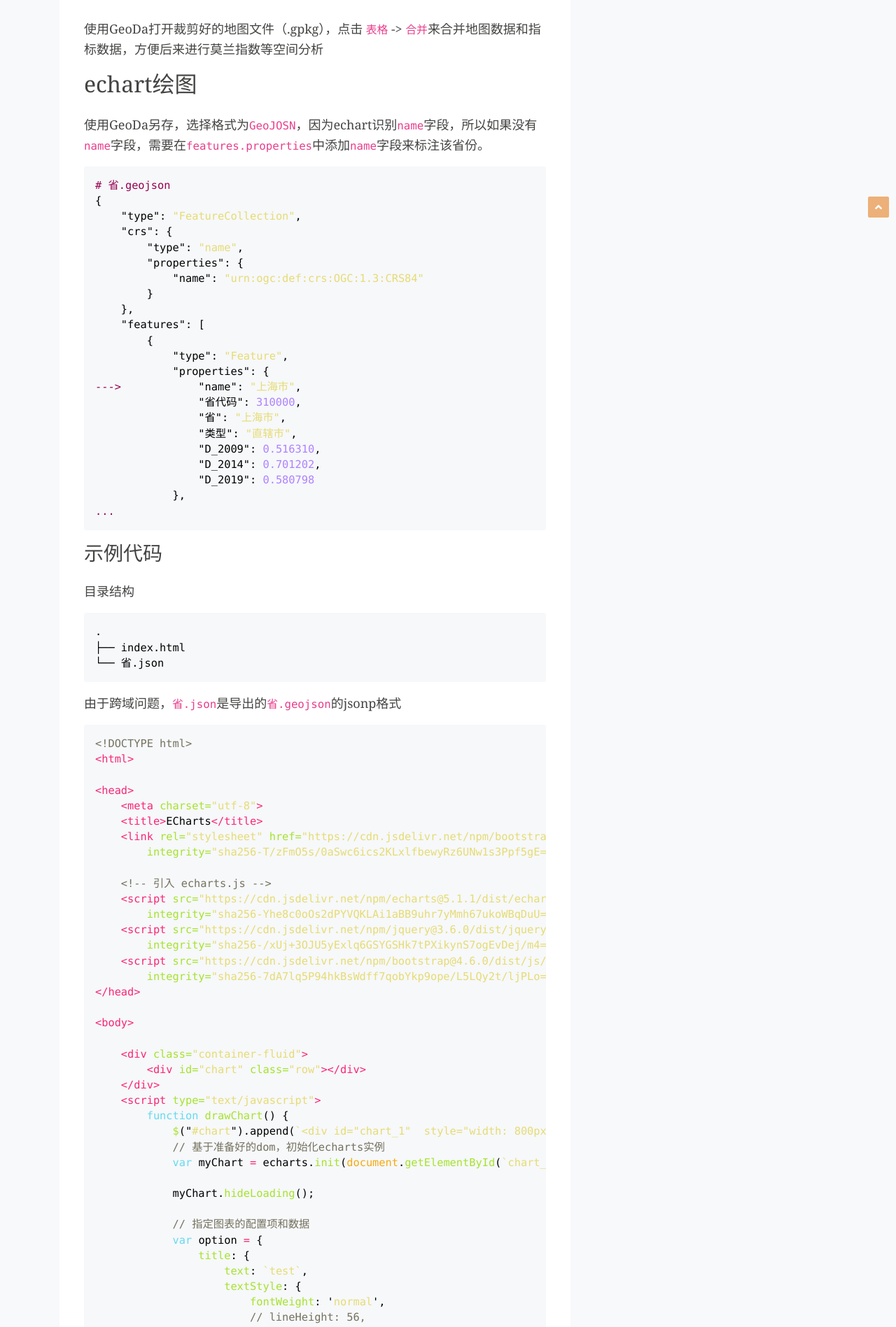
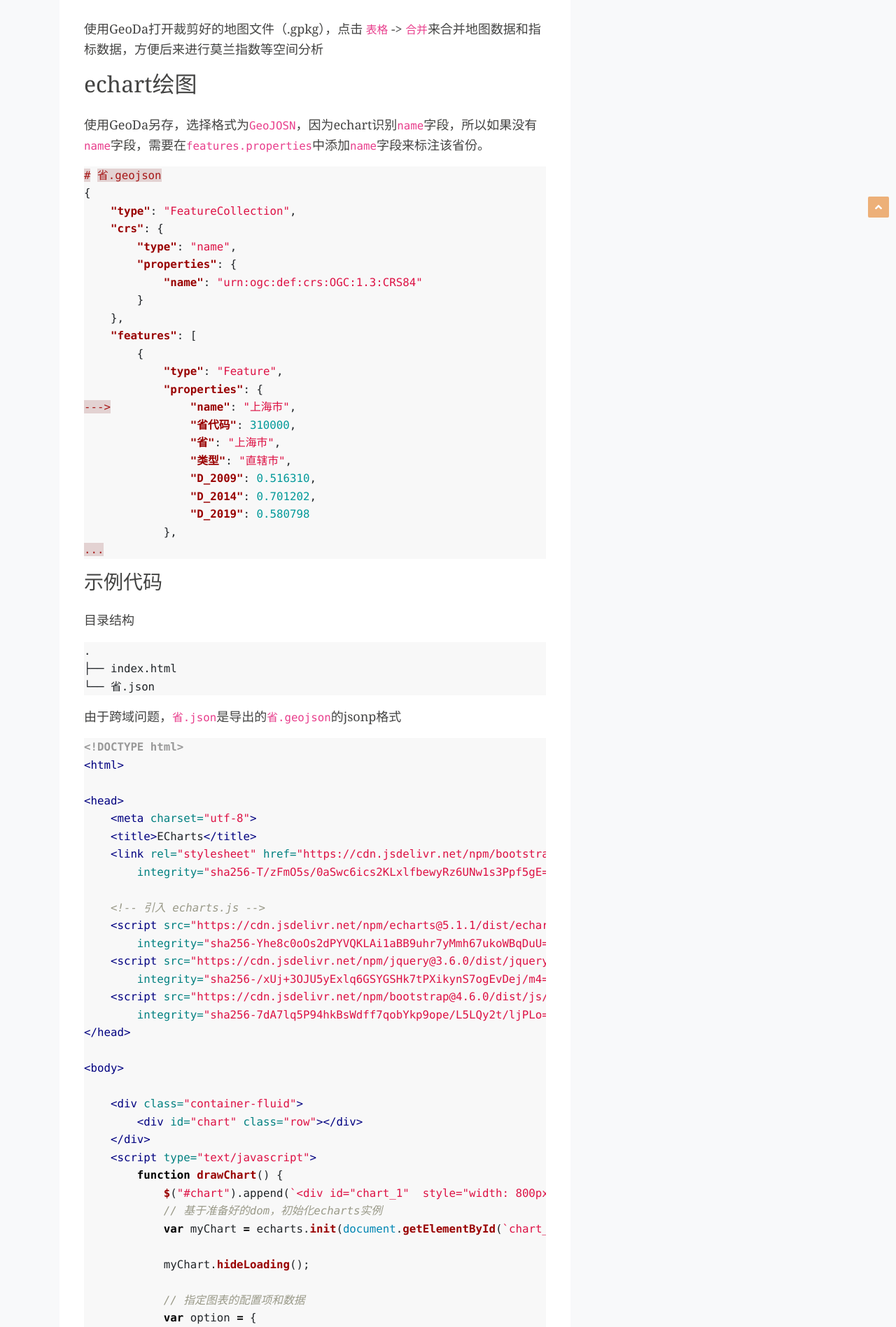
Before and after one commit to xubiaosunny/xubiaosunny.github.io, a Jekyll site: the page built from _posts/data_analysis/2021-05-13-use_of_tools_related_to_map_data.md, in a window 1280 px wide. Shown: the part 579-2476 px from the top of the page at 70% size. Built offline with Jekyll 4.4.1, drawn with Linux system fonts in a browser that asks for light colours; comment, search, counter and statistics services are not loaded.

Commit message:
切换代码高亮方案

```diff
--- a/assets/css/syntax.css
+++ b/assets/css/syntax.css
@@ -1,10 +1,47 @@
 .highlight table td { padding: 5px; }
 .highlight table pre { margin: 0; }
+.highlight .cm {
+  color: #999988;
+  font-style: italic;
+}
+.highlight .cp {
+  color: #999999;
+  font-weight: bold;
+}
+.highlight .c1 {
+  color: #999988;
+  font-style: italic;
+}
+.highlight .cs {
+  color: #999999;
+  font-weight: bold;
+  font-style: italic;
+}
+.highlight .c, .highlight .ch, .highlight .cd, .highlight .cpf {
+  color: #999988;
+  font-style: italic;
+}
+.highlight .err {
+  color: #a61717;
+  background-color: #e3d2d2;
+}
+.highlight .gd {
+  color: #000000;
+  background-color: #ffdddd;
+}
+.highlight .ge {
+  color: #000000;
+  font-style: italic;
+}
+.highlight .gr {
+  color: #aa0000;
+}
 .highlight .gh {
   color: #999999;
 }
-.highlight .sr {
-  color: #f6aa11;
+.highlight .gi {
+  color: #000000;
+  background-color: #ddffdd;
 }
 .highlight .go {
   color: #888888;
@@ -13,196 +50,164 @@
   color: #555555;
 }
 .highlight .gs {
+  font-weight: bold;
 }
 .highlight .gu {
   color: #aaaaaa;
 }
-.highlight .nb {
-  color: #f6aa11;
-}
-.highlight .cm {
-  color: #75715e;
-}
-.highlight .cp {
-  color: #75715e;
-}
-.highlight .c1 {
-  color: #75715e;
-}
-.highlight .cs {
-  color: #75715e;
-}
-.highlight .c, .highlight .cd {
-  color: #75715e;
-}
-.highlight .err {
-  color: #960050;
-}
-.highlight .gr {
-  color: #960050;
-}
 .highlight .gt {
-  color: #960050;
-}
-.highlight .gd {
-  color: #49483e;
-}
-.highlight .gi {
-  color: #49483e;
-}
-.highlight .ge {
-  color: #49483e;
+  color: #aa0000;
 }
 .highlight .kc {
-  color: #66d9ef;
+  color: #000000;
+  font-weight: bold;
 }
 .highlight .kd {
-  color: #66d9ef;
+  color: #000000;
+  font-weight: bold;
+}
+.highlight .kn {
+  color: #000000;
+  font-weight: bold;
+}
+.highlight .kp {
+  color: #000000;
+  font-weight: bold;
 }
 .highlight .kr {
-  color: #66d9ef;
+  color: #000000;
+  font-weight: bold;
+}
+.highlight .kt {
+  color: #445588;
+  font-weight: bold;
+}
+.highlight .k, .highlight .kv {
+  color: #000000;
+  font-weight: bold;
+}
+.highlight .mf {
+  color: #009999;
+}
+.highlight .mh {
+  color: #009999;
+}
+.highlight .il {
+  color: #009999;
+}
+.highlight .mi {
+  color: #009999;
+}
+.highlight .mo {
+  color: #009999;
+}
+.highlight .m, .highlight .mb, .highlight .mx {
+  color: #009999;
+}
+.highlight .sa {
+  color: #000000;
+  font-weight: bold;
+}
+.highlight .sb {
+  color: #d14;
+}
+.highlight .sc {
+  color: #d14;
+}
+.highlight .sd {
+  color: #d14;
+}
+.highlight .s2 {
+  color: #d14;
+}
+.highlight .se {
+  color: #d14;
+}
+.highlight .sh {
+  color: #d14;
+}
+.highlight .si {
+  color: #d14;
+}
+.highlight .sx {
+  color: #d14;
+}
+.highlight .sr {
+  color: #009926;
+}
+.highlight .s1 {
+  color: #d14;
+}
+.highlight .ss {
+  color: #990073;
+}
+.highlight .s, .highlight .dl {
+  color: #d14;
+}
+.highlight .na {
+  color: #008080;
+}
+.highlight .bp {
+  color: #999999;
+}
+.highlight .nb {
+  color: #0086B3;
+}
+.highlight .nc {
+  color: #445588;
+  font-weight: bold;
 }
 .highlight .no {
-  color: #66d9ef;
-}
-.highlight .kt {
-  color: #66d9ef;
-}
-.highlight .mf {
-  color: #ae81ff;
-}
-.highlight .mh {
-  color: #ae81ff;
-}
-.highlight .il {
-  color: #ae81ff;
-}
-.highlight .mi {
-  color: #ae81ff;
-}
-.highlight .mo {
-  color: #ae81ff;
-}
-.highlight .m, .highlight .mb, .highlight .mx {
-  color: #ae81ff;
-}
-.highlight .sc {
-  color: #ae81ff;
-}
-.highlight .se {
-  color: #ae81ff;
-}
-.highlight .ss {
-  color: #ae81ff;
-}
-.highlight .sd {
-  color: #e6db74;
-}
-.highlight .s2 {
-  color: #e6db74;
-}
-.highlight .sb {
-  color: #e6db74;
-}
-.highlight .sh {
-  color: #e6db74;
-}
-.highlight .si {
-  color: #e6db74;
-}
-.highlight .sx {
-  color: #e6db74;
-}
-.highlight .s1 {
-  color: #e6db74;
-}
-.highlight .s {
-  color: #e6db74;
-}
-.highlight .na {
-  color: #a6e22e;
-}
-.highlight .nc {
-  color: #a6e22e;
+  color: #008080;
 }
 .highlight .nd {
-  color: #a6e22e;
+  color: #3c5d5d;
+  font-weight: bold;
+}
+.highlight .ni {
+  color: #800080;
 }
 .highlight .ne {
-  color: #a6e22e;
+  color: #990000;
+  font-weight: bold;
 }
-.highlight .nf {
-  color: #a6e22e;
+.highlight .nf, .highlight .fm {
+  color: #990000;
+  font-weight: bold;
+}
+.highlight .nl {
+  color: #990000;
+  font-weight: bold;
+}
+.highlight .nn {
+  color: #555555;
+}
+.highlight .nt {
+  color: #000080;
 }
 .highlight .vc {
-  color: #000000;
-}
-.highlight .nn {
-  color: #000000;
-}
-.highlight .nl {
-  color: #000000;
-}
-.highlight .ni {
-  color: #000000;
-}
-.highlight .bp {
-  color: #000000;
+  color: #008080;
 }
 .highlight .vg {
-  color: #000000;
+  color: #008080;
 }
 .highlight .vi {
+  color: #008080;
+}
+.highlight .nv, .highlight .vm {
+  color: #008080;
+}
+.highlight .ow {
   color: #000000;
+  font-weight: bold;
 }
-.highlight .nv {
+.highlight .o {
   color: #000000;
+  font-weight: bold;
 }
 .highlight .w {
-  color: #000000;
+  color: #bbbbbb;
 }
 .highlight {
-  color: #000000;
+  background-color: #f8f8f8;
 }
-.highlight .n, .highlight .py, .highlight .nx {
-  color: #000000;
-}
-.highlight .ow {
-  color: #f92672;
-}
-.highlight .nt {
-  color: #f92672;
-}
-.highlight .k, .highlight .kv {
-  color: #f92672;
-}
-.highlight .kn {
-  color: #f92672;
-}
-.highlight .kp {
-  color: #f92672;
-}
-.highlight .o {
-  color: #f92672;
-}
-.post-content blockquote {
-  border-left: .25em solid #dfe2e5;
-  color: #6a737d;
-  padding: 0 1em;
-  margin-bottom: 16px;
-  margin-top: 0;
-  line-height: 24px;
-}
-pre[class='highlight'] {
-  padding: 16px;
-  padding-top: 16px;
-  padding-right: 16px;
-  padding-bottom: 16px;
-  padding-left: 16px;
-  overflow: auto;
-  font-size: 85%;
-  line-height: 1.45;
-  background-color: #f6f8fa;
-  border-radius: 3px;
-  color: #000;
-}
```
Also changed, not shown: assets/css/syntax.bak.css (added, +208 -0 lines).
